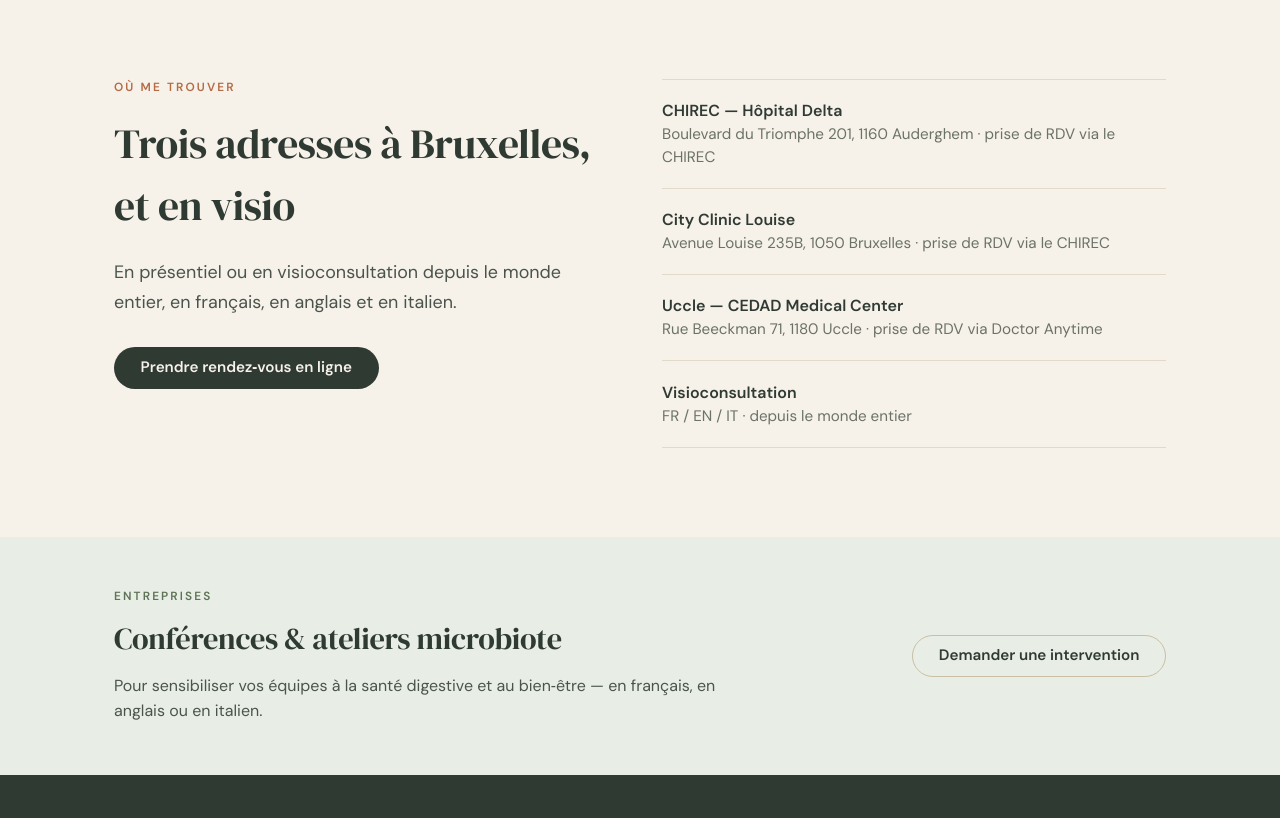
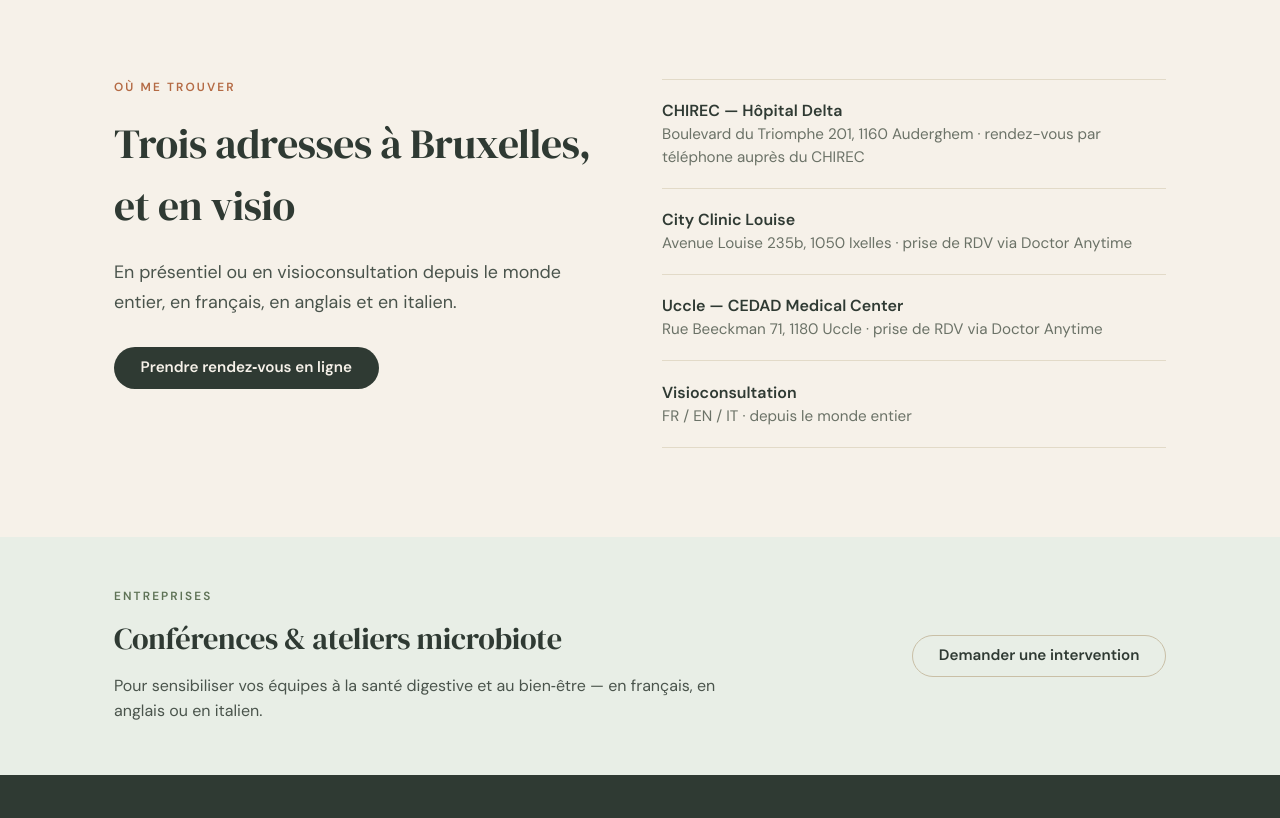
Before and after one commit to valentineverdin/site-valentine, a plain HTML site: page index.html in a window 1280 px wide. Shown: the part 8580-9398 px from the top of the page. Drawn offline with Linux system fonts and the light colour scheme.

Commit message:
Accueil : City Clinic Louise se reserve via Doctor Anytime
La section Ou me trouver indiquait encore le CHIREC pour Louise, alors
que la reservation passe par Doctor Anytime. Delta passe a "rendez-vous
par telephone", conforme a la page Prendre rendez-vous. Adresse de
Louise harmonisee sur 1050 Ixelles, comme sur la page de reservation et
le profil Doctor Anytime.

Co-Authored-By: Claude Opus 5 <noreply@anthropic.com>

```diff
--- a/index.html
+++ b/index.html
@@ -431,9 +431,9 @@
     </div>
     <div style="flex:1 1 360px;min-width:0;display:flex;flex-direction:column">
       <hr class="rule">
-      <div style="padding:1.2rem 0"><p style="font-weight:600">CHIREC — Hôpital Delta</p><p style="color:#6B7267;font-size:.95rem">Boulevard du Triomphe 201, 1160 Auderghem · prise de RDV via le CHIREC</p></div>
+      <div style="padding:1.2rem 0"><p style="font-weight:600">CHIREC — Hôpital Delta</p><p style="color:#6B7267;font-size:.95rem">Boulevard du Triomphe 201, 1160 Auderghem · rendez-vous par téléphone auprès du CHIREC</p></div>
       <hr class="rule">
-      <div style="padding:1.2rem 0"><p style="font-weight:600">City Clinic Louise</p><p style="color:#6B7267;font-size:.95rem">Avenue Louise 235B, 1050 Bruxelles · prise de RDV via le CHIREC</p></div>
+      <div style="padding:1.2rem 0"><p style="font-weight:600">City Clinic Louise</p><p style="color:#6B7267;font-size:.95rem">Avenue Louise 235b, 1050 Ixelles · prise de RDV via Doctor Anytime</p></div>
       <hr class="rule">
       <div style="padding:1.2rem 0"><p style="font-weight:600">Uccle — CEDAD Medical Center</p><p style="color:#6B7267;font-size:.95rem">Rue Beeckman 71, 1180 Uccle · prise de RDV via Doctor Anytime</p></div>
       <hr class="rule">
```
Also changed, not shown: en/index.html (+2 -2 lines).
